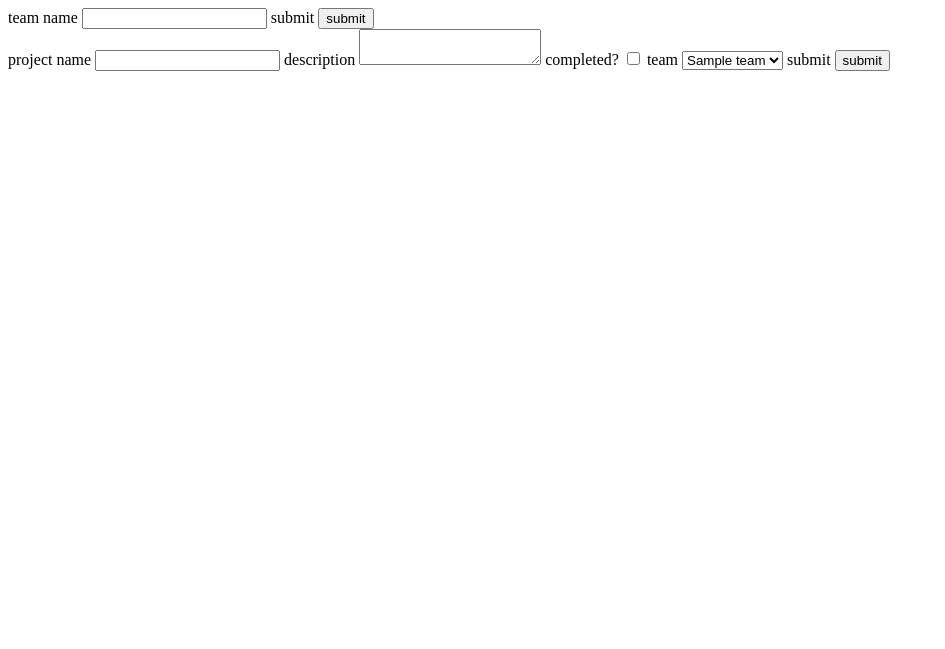
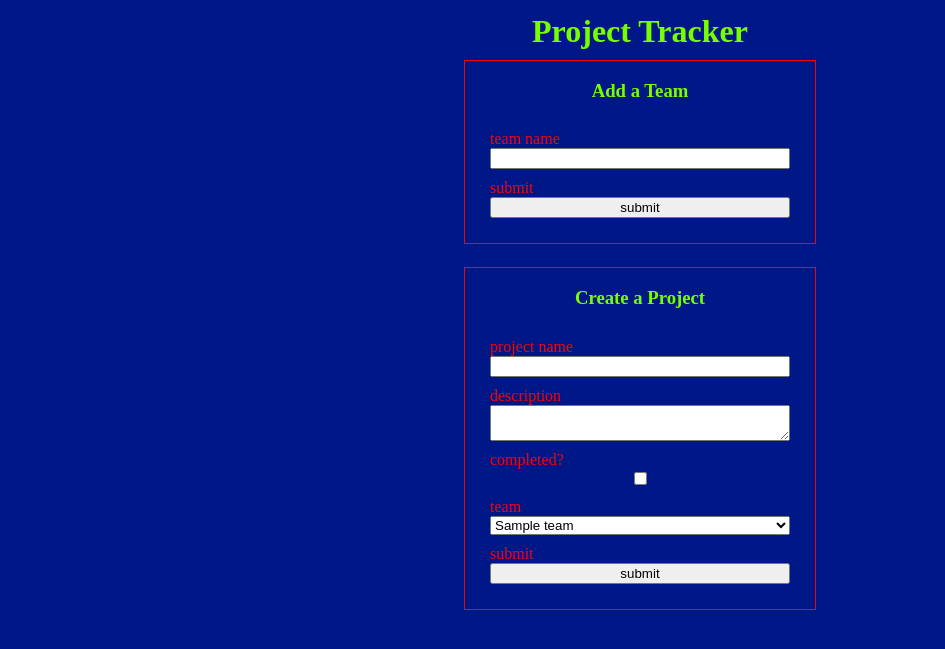
Before and after one commit to Caleb-Beazel/f39-specs-proj4-project-management, a Flask app: page / in a window 1280 px wide. Shown: the top 649 px of the page, without its empty margins (0-945 px from the left). Run offline with Flask 3, Linux system fonts and the light colour scheme; tables that the repository leaves empty hold one stand-in row (values such as "Sample post").

Commit message:
part4 plus css

```diff
--- a/server.py
+++ b/server.py
@@ -20,7 +20,7 @@ def home():
 def add_team():
     team_form = TeamForm()
 
-    if team_form.validated_on_submit():
+    if team_form.validate_on_submit():
         team_name = team_form.team_name.data
         new_team = Team(team_name, user_id)
         db.session.add(new_team)
--- /dev/null
+++ b/static/styles.css
@@ -0,0 +1,38 @@
+h1{
+    color: rgb(119, 255, 0);
+    margin: 5px;
+}
+
+h3{
+    color: rgb(119, 255, 0);
+}
+
+body{
+    display: flex;
+    flex-direction: column;
+    justify-items: center;
+    justify-content: center;
+    background-color: rgb(0, 23, 136);
+    align-items: center;
+}
+
+.form-container{
+    display: flex;
+    flex-direction: column;
+    justify-items: center;
+    align-items: center;
+    border: solid red 1px;
+    width: 350px;
+    padding-bottom: 15px;
+    margin-top: 5px;
+}
+
+.line-item{
+    display: flex;
+    flex-direction: column;
+    width: 300px;
+    margin: 10px;
+    justify-items: center;
+    justify-content: center;
+    color: red;
+}
--- a/templates/home.html
+++ b/templates/home.html
@@ -3,32 +3,52 @@
 <head>
     <meta charset="UTF-8">
     <meta name="viewport" content="width=device-width, initial-scale=1.0">
+    <link rel="stylesheet" href="../static/styles.css">
     <title>Project Tracker</title>
 </head>
 <body>
+    <h1>Project Tracker</h1>
     <div class="form-container">
+        <h3>Add a Team</h3>
         <form action="{{ url_for('add_team') }}" method="POST">
             {{ team_form.csrf_token() }}
+            <div class="line-item">
                 {{ team_form.team_name.label }}
                 {{ team_form.team_name }}
+            </div>
+            <div class="line-item">
                 {{ team_form.submit.label }}
                 {{ team_form.submit }}
+            </div>
         </form>
     </div>
 
+    <br>
+
     <div class="form-container">
+        <h3>Create a Project</h3>
         <form action="{{ url_for('add_project') }}" method="POST">
             {{ project_form.csrf_token() }}
+            <div class="line-item">
                 {{ project_form.project_name.label }}
                 {{ project_form.project_name }}
+            </div>
+            <div class="line-item">
                 {{ project_form.description.label }}
                 {{ project_form.description }}
+            </div>
+            <div class="line-item">
                 {{ project_form.completed.label }}
                 {{ project_form.completed }}
+            </div>
+            <div class="line-item">
                 {{ project_form.team_selection.label }}
                 {{ project_form.team_selection }}
+            </div>
+            <div class="line-item">
                 {{ project_form.submit.label }}
                 {{ project_form.submit }}
+            </div>
         </form>
     </div>
 
```
Lines whose indentation alone changed are shown as unchanged.
